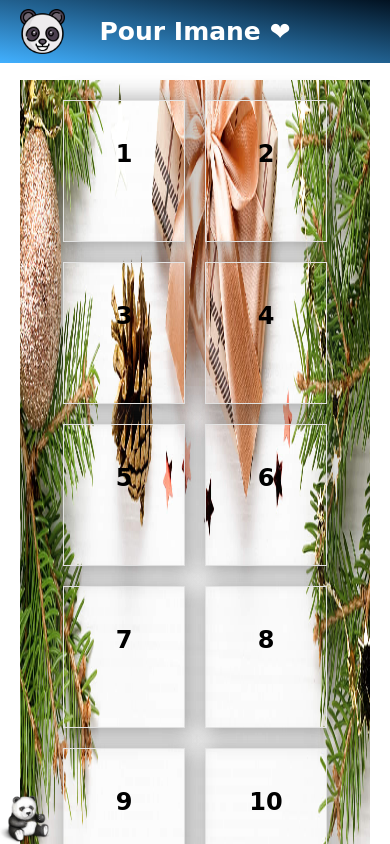
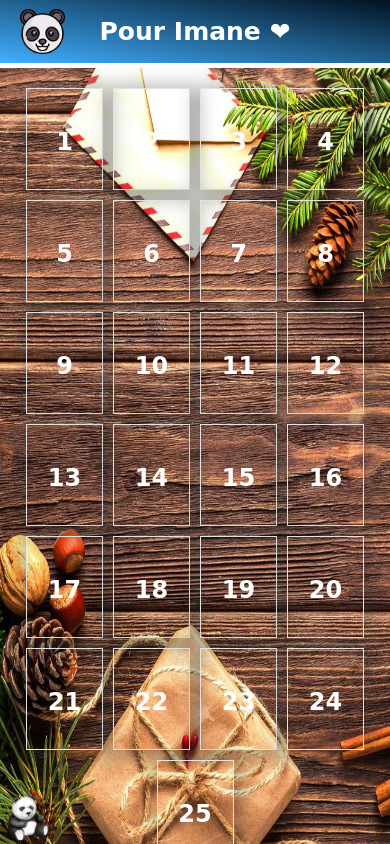
Before and after one commit to ISlyder/calendrier-avent-panda, an Angular app: page / in a window 390 px wide. Shown: the top 844 px of the page. Built offline with nearby package versions, Linux system fonts and the light colour scheme.

Commit message:
fix: mobile format

```diff
--- a/src/app/app.component.css
+++ b/src/app/app.component.css
@@ -5,7 +5,11 @@
 .calendar-container {
   display: flex;
   justify-content: center;
-  padding: 80px 20px 40px 20px;
+  padding: 98px 20px 40px 20px;
+
+  @media (max-width: 800px) {
+    padding: 68px 0 0 0;
+  }
 }
 
 .toolbar {
--- a/src/app/calendar/calendar.component.css
+++ b/src/app/calendar/calendar.component.css
@@ -7,4 +7,9 @@
   justify-content: center;
   max-width: 800px;
   padding: 20px;
+
+  @media (max-width: 630px) {
+    background: url(./christmas.jpg) center / 100% 100% no-repeat;
+    gap: 10px;
+  }
 }
--- a/src/app/calendar/day/day.component.css
+++ b/src/app/calendar/day/day.component.css
@@ -1,9 +1,14 @@
 .card {
   box-shadow: 3px 3px 20px 4px rgb(45, 45, 45, 0.4);
-  position: relative;
+  color: white;
   height: 140px;
   width: 120px;
   border: 1px solid #e3e3e3;
+
+  @media (max-width: 630px) {
+    height: 100px;
+    width: 75px;
+  }
 }
 
 .card:hover {
```
Also changed, not shown: src/app/calendar/christmas.jpg.
